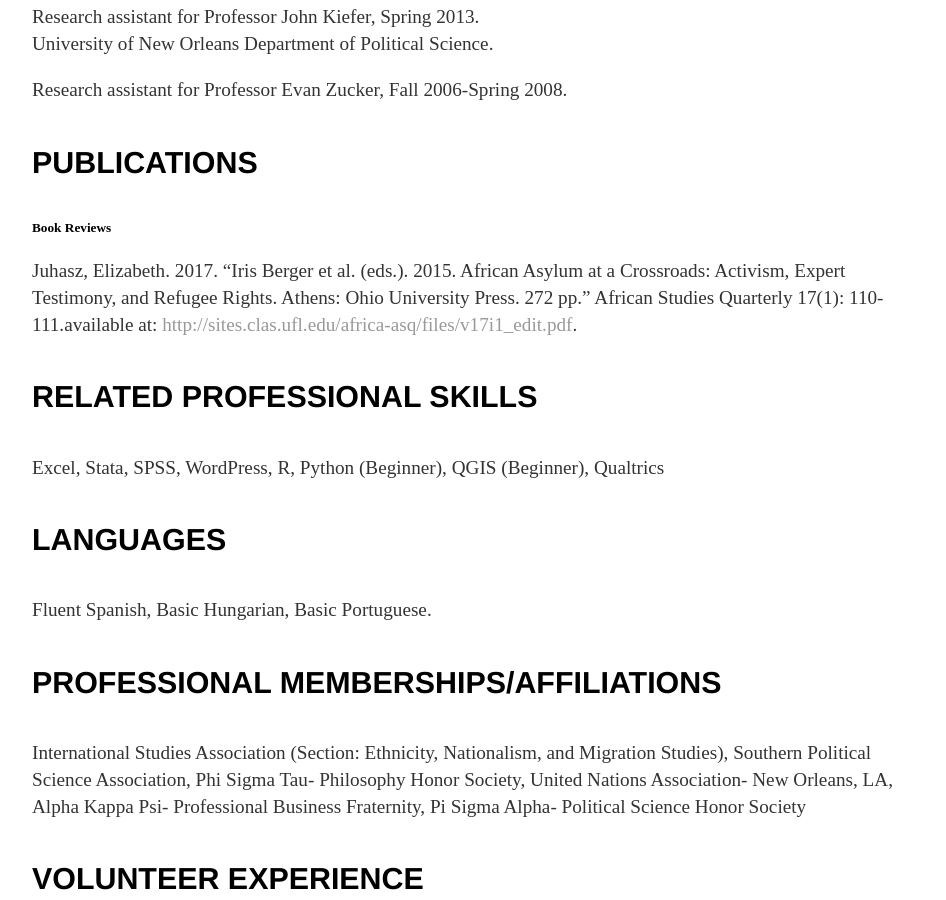
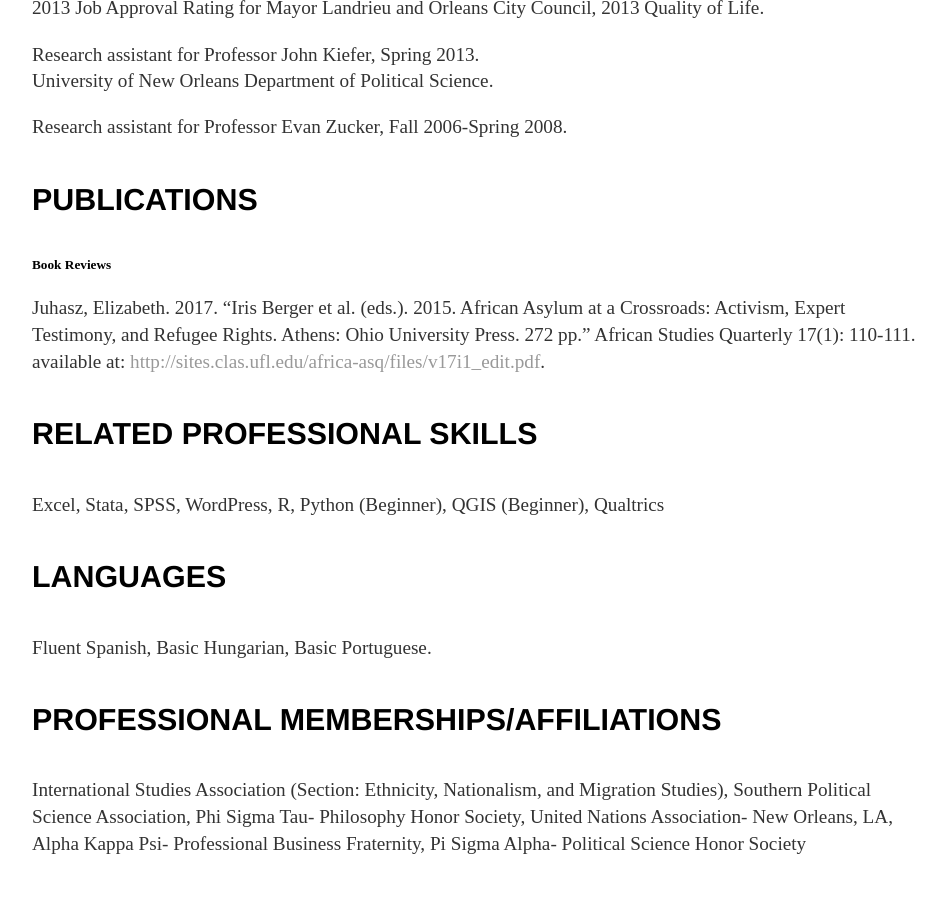
Before and after one commit to elizabethjuhasz/elizabethjuhasz.github.io, a Jekyll site: the page built from cv/index.html, in a window 1280 px wide and 900 px high, scrolled down 1581 px. Shown: the whole window, without its empty margins (160-1106 px from the left). Built offline with Jekyll 4.4.1, drawn with Linux system fonts in a browser that asks for light colours.

```diff
--- a/cv/index.html
+++ b/cv/index.html
@@ -23,7 +23,7 @@ title: CV
 				<p>Hungarian Language and Cultural Studies Scholarship. Pal Teleki Foundation/Hungarian Scout Association in New York. Studied Hungarian language and culture. Balassi Intézet, Budapest, HU 2008-2009.</p>
 
 				<h4>CONFERENCE ACTIVITY</h4>
-				<h5>Presentations</h5>
+				<h4>Presentations</h4>
 				<p>“Natural Resources and Refugees: How Oil Affects State Asylum Policies.” International Studies Association. Atlanta, Georgia. March 2016. Also presented at the Junior Scholar Symposium panel.</p>
 				<p>“Climate Variability and Asylum-Seekers in Sub-Saharan Africa,” with Alfonso Sanchez. Southern Political Science Association. San Juan, Puerto Rico. January 2016.</p>
 				<p>“Money Matters:  Does a State’s Income Level Affect Its Asylum Policies?”  European Political Science Association. Vienna, Austria. June 2015.</p>
@@ -41,7 +41,7 @@ title: CV
 
 				<h4>PUBLICATIONS</h4>
 				<h5>Book Reviews</h5>
-				<p>Juhasz, Elizabeth. 2017.  “Iris Berger et al. (eds.). 2015. African Asylum at a Crossroads: Activism, Expert Testimony, and Refugee Rights. Athens: Ohio University Press. 272 pp.” African Studies Quarterly 17(1): 110-111.available at: <a href="African Studies Quarterly">http://sites.clas.ufl.edu/africa-asq/files/v17i1_edit.pdf</a>.</p>
+				<p>Juhasz, Elizabeth. 2017.  “Iris Berger et al. (eds.). 2015. African Asylum at a Crossroads: Activism, Expert Testimony, and Refugee Rights. Athens: Ohio University Press. 272 pp.” African Studies Quarterly 17(1): 110-111. available at: <a href="African Studies Quarterly">http://sites.clas.ufl.edu/africa-asq/files/v17i1_edit.pdf</a>.</p>
 
 
 				<h4>RELATED PROFESSIONAL SKILLS</h4>
```
